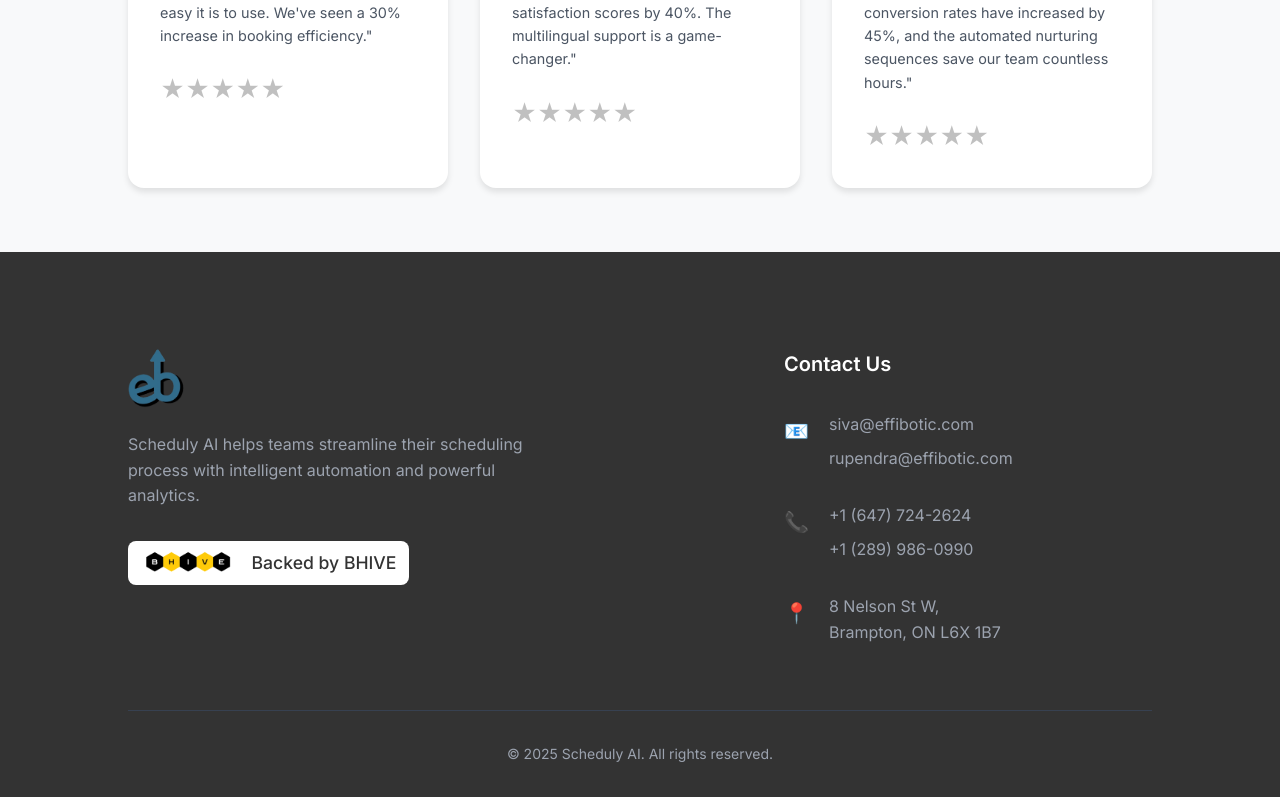
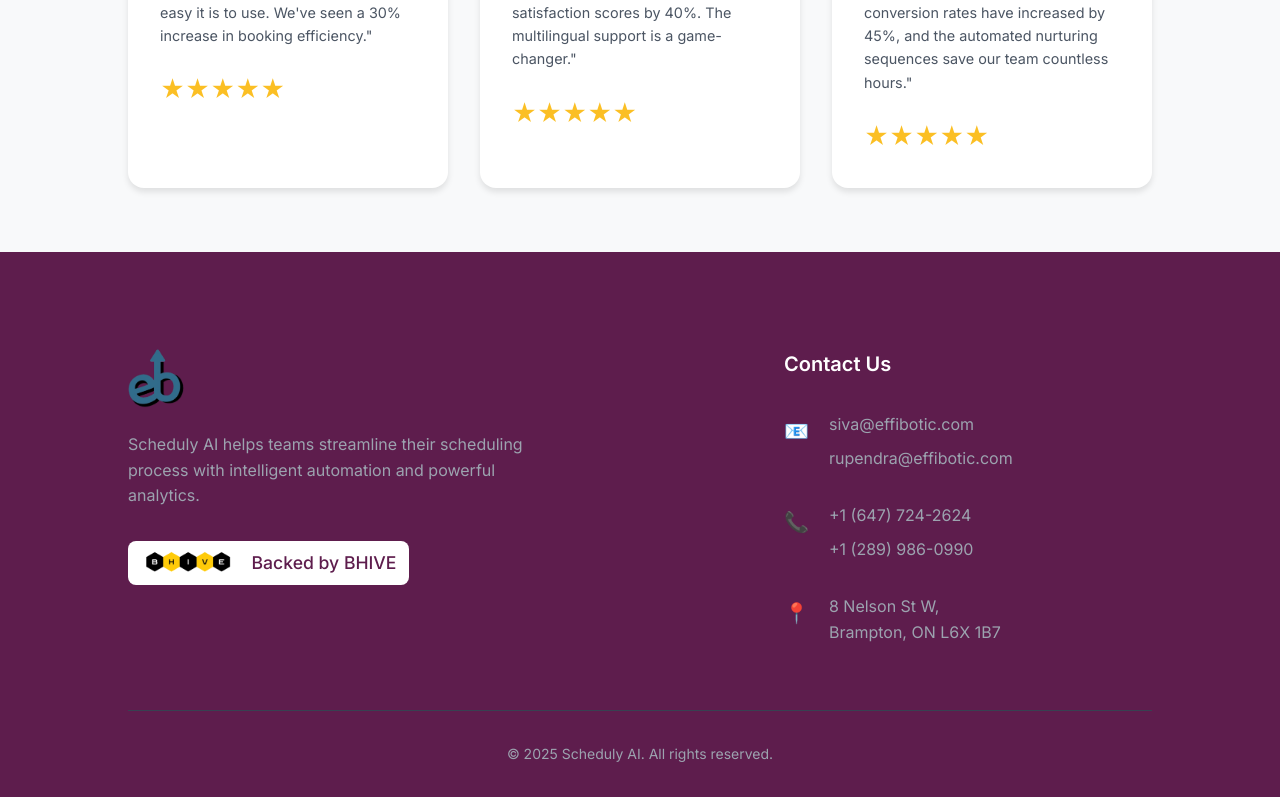
Before and after one commit to Jannatt22/Scheduly-AI, a React (Create React App) app: page / in a window 1280 px wide. Shown: the part 2905-3702 px from the top of the page. Built offline with nearby package versions, Linux system fonts and the light colour scheme.

Commit message:
Update color scheme to sophisticated purple and burgundy palette with traditional yellow star ratings

```diff
--- a/src/App.css
+++ b/src/App.css
@@ -1,13 +1,13 @@
 :root {
-  --primary: #5A92D2;
-  --accent: #6C9E89;
+  --primary: #9B1B30;
+  --accent: #9B76D1;
   --bg-light: #FFFFFF;
-  --bg-dark: #333333;
+  --bg-dark: #5E1D4D;
   --white: #FFFFFF;
-  --text-main: #333333;
-  --secondary: #E0E0E0;
-  --highlight: #B8A1D1;
-  --star-rating: #C0C0C0;
+  --text-main: #5E1D4D;
+  --secondary: #D1D1D1;
+  --highlight: #D86B74;
+  --star-rating: #FBBF24;
 }
 
 * {
```
